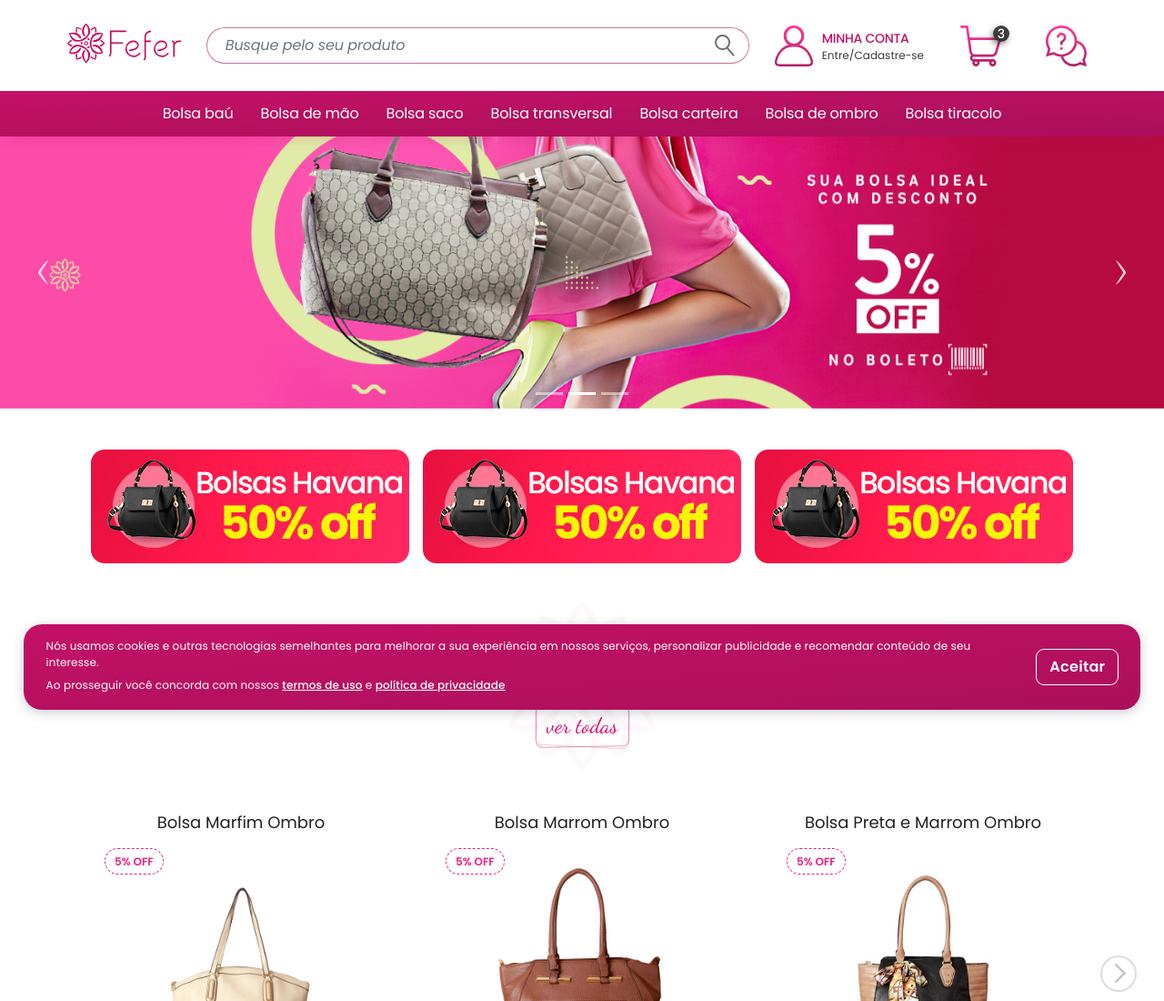
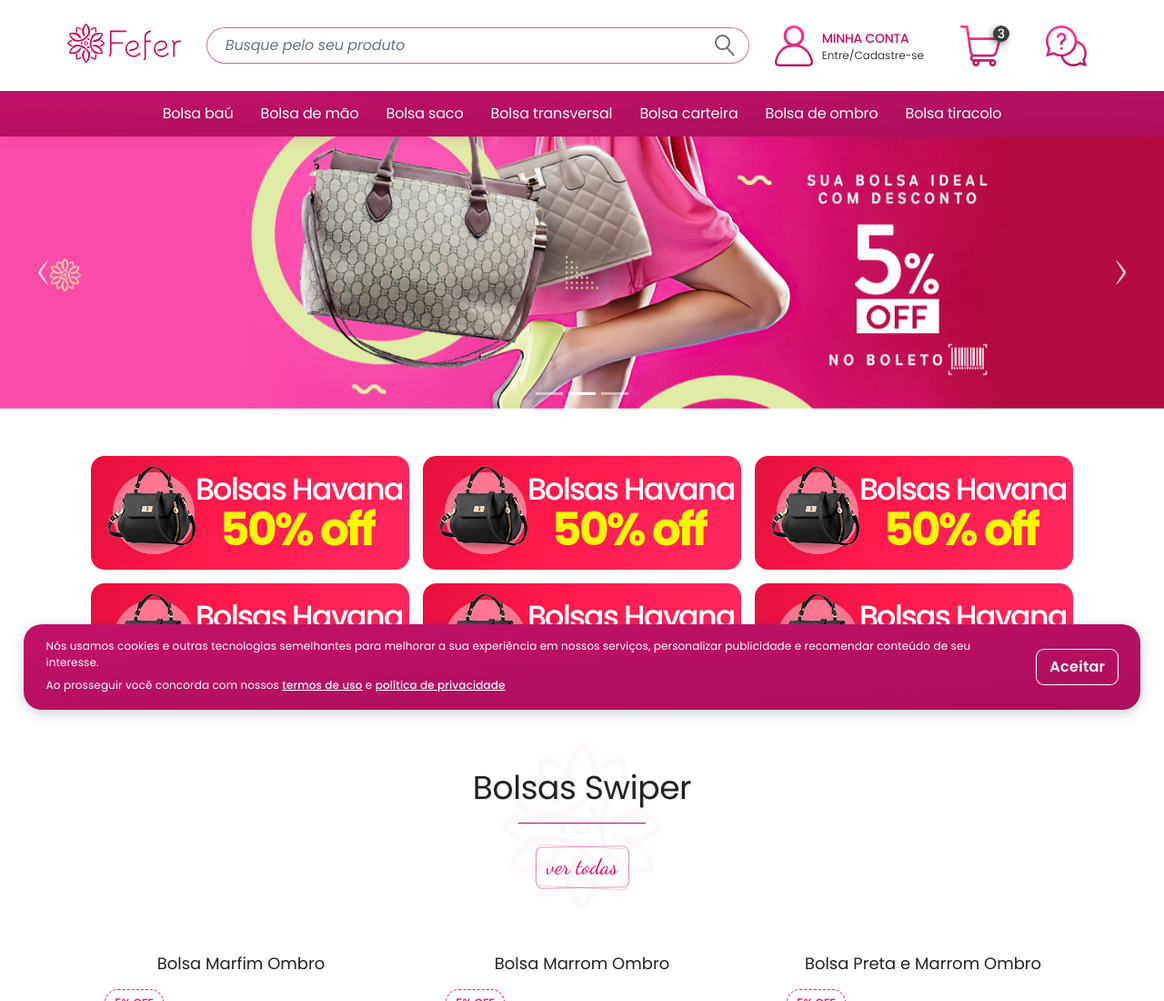
Before and after one commit to Hellwinkel/fefer, a plain HTML site: page index.html in a window 1280 px wide. Shown: the top 1100 px of the page at 91% size. Drawn offline with Linux system fonts and the light colour scheme.

Commit message:
Fixed small grid overflow

```diff
--- a/assets/styles/scss/_small-image-grid.scss
+++ b/assets/styles/scss/_small-image-grid.scss
@@ -10,7 +10,7 @@
 
     .small-image-grid {
     display: flex;
-    flex-flow: row nowrap;
+    flex-flow: row wrap;
     align-items: flex-start;
     justify-content: center;
     width: 100%;
@@ -27,11 +27,7 @@
     }
 
     a {
-      margin-right: 15px;
-
-      &:last-child {
-        margin-right: 0px;
-      }
+      margin: 7.5px;
 
       @media screen and (max-width: 549px) {
         display: flex;
--- a/index.html
+++ b/index.html
@@ -250,6 +250,15 @@
           <img src="assets/img/temp.png" alt="">
         </a>
         <a href="#" class="small-image-container image-2">
+          <img src="assets/img/temp.png" alt="">
+        </a>
+        <a href="#" class="small-image-container image-3">
+          <img src="assets/img/temp.png" alt="">
+        </a>
+        <a href="#" class="small-image-container image-3">
+          <img src="assets/img/temp.png" alt="">
+        </a>
+        <a href="#" class="small-image-container image-3">
           <img src="assets/img/temp.png" alt="">
         </a>
         <a href="#" class="small-image-container image-3">
```
Also changed, not shown: assets/styles/style.css, 1 other file.
